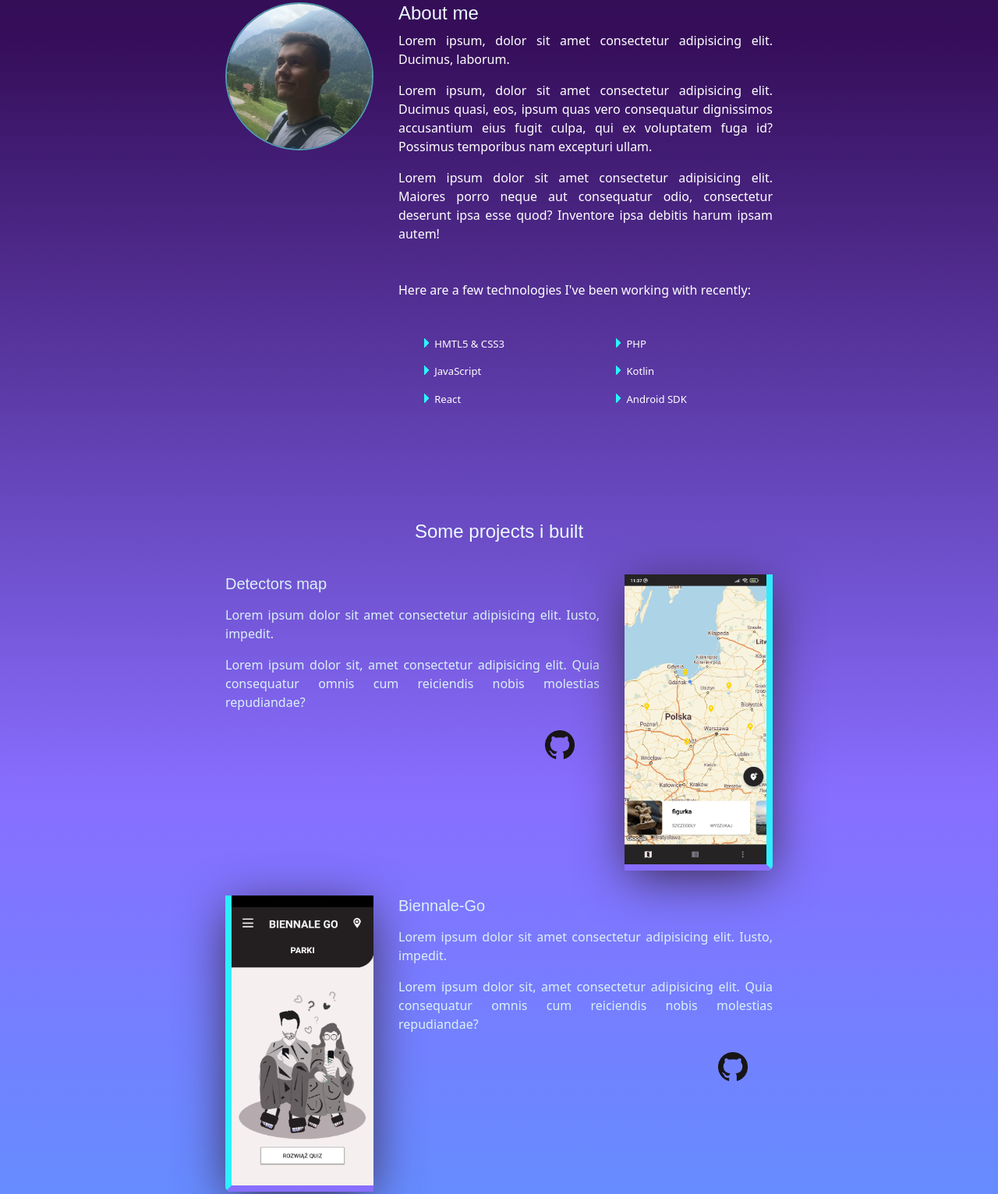
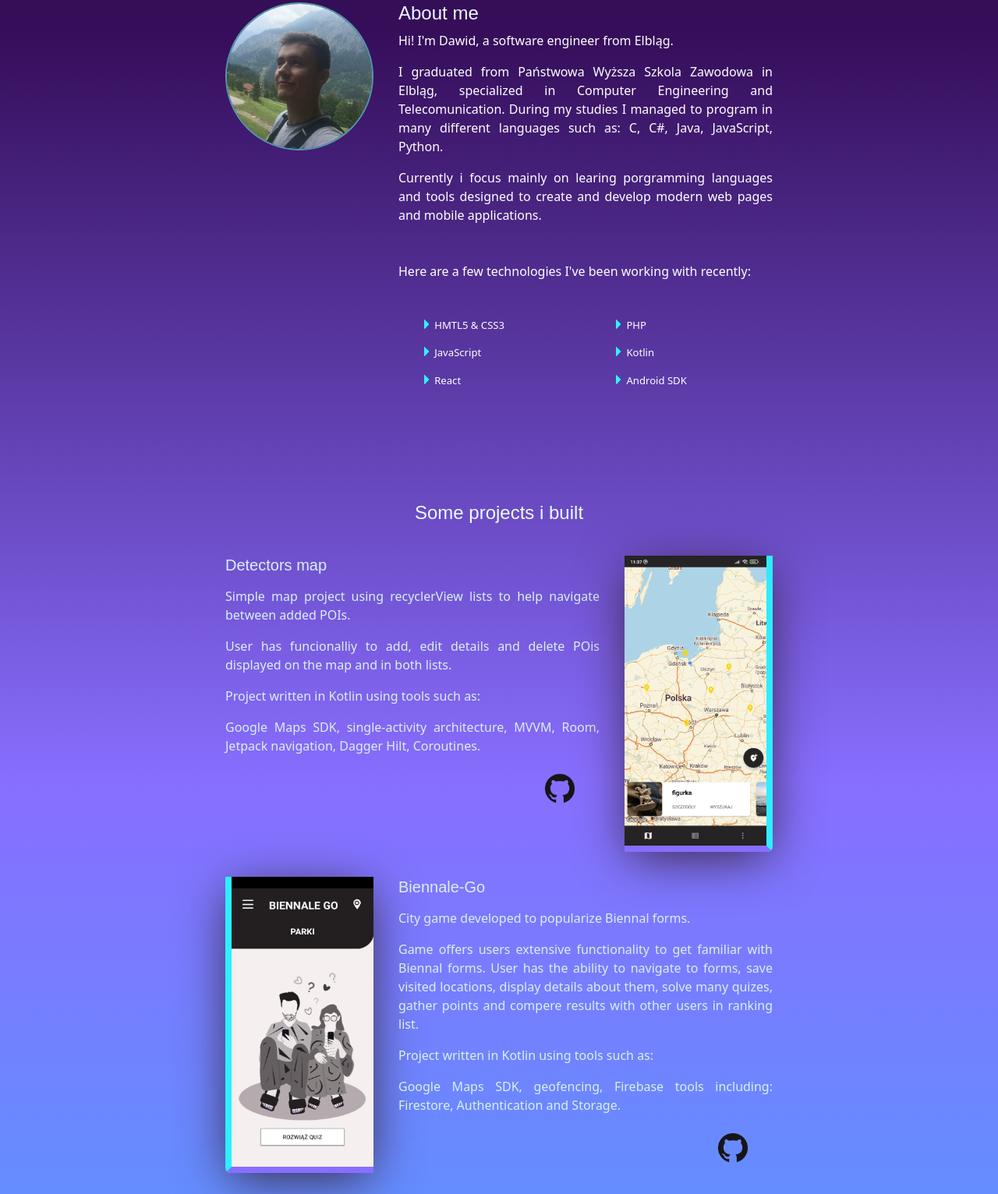
Before and after one commit to Dawidciesz/portfolio, a plain HTML site: page index.html in a window 1280 px wide. Shown: the part 931-2463 px from the top of the page at 78% size. Drawn offline with nearby package versions, Linux system fonts and the light colour scheme; files whose address does not match are found by name; a web font is replaced by a local one.

Commit message:
updated text

```diff
--- a/index.html
+++ b/index.html
@@ -62,8 +62,10 @@
                 <h4>Dawid Cieszewski</h3>
                     <h5>I build web and mobile apps.
                 </h4>
-                <p>Lorem ipsum dolor, sit amet consectetur adipisicing elit. Illum voluptates repellendus placeat
-                    numquam itaque explicabo sequi inventore adipisci sed, sint iste!</p>
+                <p>I'm a software engineer from Elbląg, specializing
+                     in building exceptional websites, applications, and everything in between.</p>
+                <!-- <p>Lorem ipsum dolor, sit amet consectetur adipisicing elit. Illum voluptates repellendus placeat
+                    numquam itaque explicabo sequi inventore adipisci sed, sint iste!</p> -->
                 <a href="#about-me" id="landing-button">show more</a>
             </div>
         </div>
@@ -76,14 +78,14 @@
                 </div>
                 <div class="author-info">
                     <h4>About me</h4>
-                    <p>Lorem ipsum, dolor sit amet consectetur adipisicing elit. Ducimus, laborum.</p>
-                    <p>Lorem ipsum, dolor sit amet consectetur adipisicing elit. Ducimus quasi, eos, ipsum quas vero
-                        consequatur dignissimos accusantium eius fugit culpa, qui ex voluptatem fuga id? Possimus
-                        temporibus nam excepturi ullam.</p>
+                    <p>Hi! I'm Dawid, a software engineer from Elbląg.</p>
+                    <p>I graduated from Państwowa Wyższa Szkola Zawodowa in Elbląg, specialized in Computer Engineering and
+                        Telecomunication. During my studies I managed to program in many different languages such as: C, C#,
+                         Java, JavaScript, Python.</p>
                         <a name="skills-anchor"></a>
-                    <p>Lorem ipsum dolor sit amet consectetur adipisicing elit. Maiores porro neque aut consequatur
-                        odio, consectetur deserunt ipsa esse quod? Inventore ipsa debitis harum ipsam autem! </p>
-
+                        <p>Currently i focus mainly on learing porgramming languages and tools designed to create
+                            and develop modern web pages and mobile applications.
+                        </p>
                     <p>
                     <p></p>Here are a few technologies I've been working with recently:</p>
                     <div class="skills-wrap">
@@ -120,9 +122,10 @@
                 <div class="project-right">
                     <div class="project-text">
                         <h5>Detectors map</h5>
-                        <p>Lorem ipsum dolor sit amet consectetur adipisicing elit. Iusto, impedit.</p>
-                        <p> Lorem ipsum dolor sit, amet consectetur adipisicing elit. Quia consequatur omnis cum
-                            reiciendis nobis molestias repudiandae?</p>
+                        <p>Simple map project using recyclerView lists to help navigate between added POIs.</p>
+                        <p>User has funcionalliy to add, edit details and delete POis displayed on the map and in both lists.</p>
+                        <p>Project written in Kotlin using tools such as: </p>
+                        <p> Google Maps SDK, single-activity architecture, MVVM, Room, Jetpack navigation, Dagger Hilt, Coroutines.</p>
                         <a href="https://github.com/Dawidciesz/Biennale-Go" class=""> <img src="git.png" width="38px" alt=""></a>
                     </div>
                     <div class="project-image project-image-right-border">
@@ -135,9 +138,11 @@
                     </div>
                     <div class="project-text">
                         <h5 id="detector-name">Biennale-Go</h5>
-                        <p>Lorem ipsum dolor sit amet consectetur adipisicing elit. Iusto, impedit.</p>
-                        <p> Lorem ipsum dolor sit, amet consectetur adipisicing elit. Quia consequatur omnis cum
-                            reiciendis nobis molestias repudiandae?</p>
+                        <p>City game developed to popularize Biennal forms.</p>
+                        <p>Game offers users extensive functionality to get familiar with Biennal forms. User has the ability to navigate to forms,
+                             save visited locations, display details about them, solve many quizes, gather points and compere results with other users in ranking list. </p>
+                        <p>Project written in Kotlin using tools such as: </p>
+                        <p>Google Maps SDK, geofencing, Firebase tools including: Firestore, Authentication and Storage.</p>
                         <a href="https://github.com/Dawidciesz/DetectorsMap" class=""> <img src="img/git.png" width="38px" alt=""></a>
                     </div>
 
```
